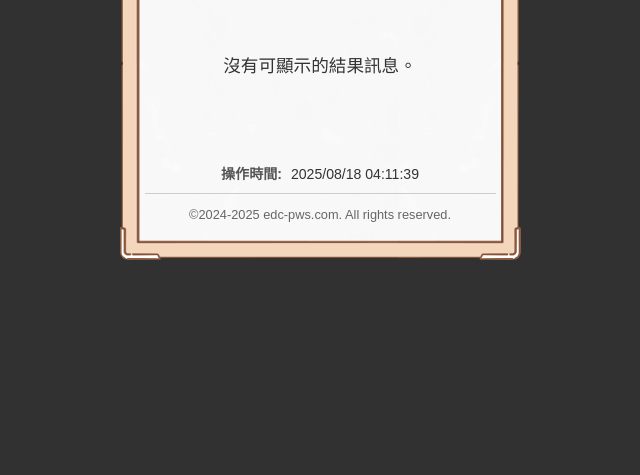
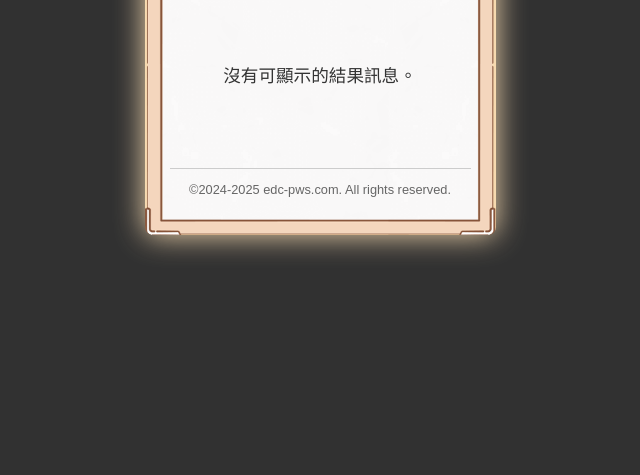
Before and after one commit to ed0910439/api_result, a plain HTML site: page result.html in a window 1280 px wide. Shown: the part 325-800 px from the top of the page, without its empty margins (320-960 px from the left). Drawn offline with Linux system fonts and the light colour scheme.

```diff
--- a/result.html
+++ b/result.html
@@ -16,48 +16,46 @@
         }
 
         .form-container {
-            background-image: url('./service_bg.png'); /* 將 YOUR_IMAGE_URL_HERE 替換為您的圖片網址 */
-            background-repeat: no-repeat; /* 防止圖片重複平鋪 */
-            background-size: cover; /* 縮放圖片以完整覆蓋容器 */
-            background-position: center; /* 將圖片置於容器中央 */
-            padding: 25px;
-            /* box-shadow: 0 0 30px #f7dab0; <-- 陰影已移到 .inner-container */
+            background-image: url('./service_bg.png'); /* 替換為您的圖片網址 */
+            background-repeat: no-repeat;
+            background-size: cover;
+            background-position: center;
+            background-color:#f7dab0;
+            box-shadow: 0 0 30px #f7dab0; /* 陰影應用於此外部容器 */
             border-radius: 8px;
             text-align: center;
             width: 351px;
             height: 320px;
             display: flex;
             flex-direction: column;
-            justify-content: space-between;
-            /* 移除這裡的 box-shadow */
         }
 
-        /* 新增的內部容器，用於承載內容和陰影 */
-        .inner-container {
-            background-color: transparent; /* 內部容器背景透明，讓圖片顯示 */
-            padding: 0; /* 內部容器不需要額外內邊距 */
-            //box-shadow: 0 0 30px #f7dab0; /* 將陰影應用到這個容器 */
-            border-radius: 8px; /* 保持圓角 */
-            height: 100%; /* 讓內部容器填滿 form-container 的高度 */
-            width: 100%; /* 讓內部容器填滿 form-container 的寬度 */
+        /* 這個內部容器用於提供內容的內邊距，並管理內容佈局 */
+        .content-area-wrapper {
+            flex-grow: 1;
             display: flex;
             flex-direction: column;
             justify-content: space-between;
+            padding: 25px; /* 在這裡應用內邊距，創造內容與圖片邊緣的空間 */
+            box-sizing: border-box; /* 確保 padding 包含在 width/height 計算中 */
+            border-radius: 8px; /* 匹配外部容器的圓角 */
+            /* 背景保持透明，以顯示 form-container 的背景圖片 */
         }
 
         h1 {
             color: #333;
-            margin-top: 20px;
+            margin-top: 0; /* 重置 h1 的上邊距，因為 padding 已在父元素上 */
             margin-bottom: 15px;
         }
 
-        .content-wrapper {
+        /* 這個 div 專門用於顯示訊息/錯誤/預設內容 */
+        .main-message-display {
             flex-grow: 1;
             display: flex;
             flex-direction: column;
-            justify-content: center;
-            align-items: center;
-            padding: 10px 0;
+            justify-content: center; /* 垂直居中內容 */
+            align-items: center; /* 水平居中內容 */
+            padding: 10px 0; /* 訊息內容的內部間距 */
         }
 
         .result-item {
@@ -73,36 +71,32 @@
         }
 
         footer {
-            margin-top: 20px;
+            margin-top: auto; /* 將頁腳推到 content-area-wrapper 的底部 */
             font-size: 0.8em;
             color: #666;
+            width: 100%; /* 確保頁腳佔據其父元素的全部寬度 */
         }
         footer hr {
             border: none;
             border-top: 1px solid #ccc;
             margin: 10px 0;
         }
-        .footer-info {
-            margin-bottom: 10px;
-        }
+        /* .footer-info 類別已不再需要，因為時間和 IP 元素已被移除 */
     </style>
 </head>
 <body>
     <div class="form-container">
-        <div class="inner-container"> <!-- 新增的內部容器 -->
-            <h1>作廢發票預約通知</h1>
-            <div class="content-wrapper" id="result">
-                <!-- 訊息或錯誤結果將會在這裡顯示 -->
+        <div class="content-area-wrapper">
+            <h1>API 處理結果</h1>
+            <div class="main-message-display" id="result">
+                <!-- 結果訊息將會在這裡顯示 -->
             </div>
 
             <footer>
-                <div class="footer-info" id="footer-details">
-                    <!-- 時間和 IP 將會在這裡顯示 -->
-                </div>
                 <hr />
                 <p>©2024-2025 edc-pws.com. All rights reserved.</p>
             </footer>
-        </div> <!-- inner-container 結束 -->
+        </div>
     </div>
 
     <script>
@@ -114,55 +108,57 @@
             return results === null ? '' : decodeURIComponent(results[1].replace(/\+/g, ' '));
         }
 
+        // 定義回應代碼到訊息的映射 (與 Apps Script 中的 MESSAGES 保持一致)
+        const RESPONSE_MESSAGES = {
+            // 成功類 (1xx)
+            100: { type: 'success', label: '訊息:', message: '預約成功。' },
+            101: { type: 'success', label: '訊息:', message: '今日通知觸發器已設定，請勿重複預約。' },
+            102: { type: 'success', label: '訊息:', message: '通知已立即發送。' },
+            103: { type: 'success', label: '訊息:', message: '今日通知已發送。' },
+            104: { type: 'success', label: '訊息:', message: '已成功取消預約。' },
+
+            // 錯誤類 (2xx - 用戶操作/時間相關)
+            200: { type: 'error', label: '錯誤:', message: '非系統服務時間 (服務時間為 1:00 至 3:00)。' },
+            201: { type: 'error', label: '錯誤:', message: '連結已過期，請點擊 Line 官方帳號最新訊息中的連結。' },
+            202: { type: 'error', label: '錯誤:', message: '無效的操作。' },
+            203: { type: 'error', label: '錯誤:', message: '取消失敗：已過通知發送時間，無法取消。' },
+            204: { type: 'error', label: '錯誤:', message: '取消失敗：目前沒有設定任何預約通知。' },
+            205: { type: 'error', label: '錯誤:', message: '驗證失敗，請重新嘗試。' }, // 新增：驗證碼錯誤或過期
+
+            // 系統錯誤類 (5xx)
+            500: { type: 'error', label: '錯誤:', message: '第三方平台問題，請稍後再試。' },
+            501: { type: 'error', label: '錯誤:', message: '發生系統錯誤，請稍後再試。' }
+        };
+
         var resultContainer = document.getElementById('result');
-        var footerDetailsContainer = document.getElementById('footer-details');
 
-        // 獲取 URL 參數
-        var message = getUrlParameter('message');
-        var error = getUrlParameter('error');
-        var userIp = getUrlParameter('userIp');
+        // 獲取 URL 參數中的 code
+        var responseCode = getUrlParameter('code');
+        var displayMessage = '沒有可顯示的結果訊息。'; // 預設訊息
+        var messageType = 'default'; // 'success', 'error', 'default'
 
-        // 顯示訊息或錯誤
-        if (message) {
-            var messageDiv = document.createElement('div');
-            messageDiv.className = 'result-item';
-            messageDiv.innerHTML = '<span class="label">訊息</span></br> ' + message;
-            resultContainer.appendChild(messageDiv);
-        } else if (error) {
-            var errorDiv = document.createElement('div');
-            errorDiv.className = 'result-item';
-            errorDiv.innerHTML = '<span class="label" style="color: red;">錯誤</br></span> ' + error;
-            resultContainer.appendChild(errorDiv);
-        } else {
-            var defaultDiv = document.createElement('div');
-            defaultDiv.className = 'result-item';
-            defaultDiv.innerHTML = '沒有可顯示的結果訊息。';
-            resultContainer.appendChild(defaultDiv);
+        if (responseCode) {
+            const codeInfo = RESPONSE_MESSAGES[responseCode];
+            if (codeInfo) {
+                displayMessage = codeInfo.message;
+                messageType = codeInfo.type;
+            } else {
+                displayMessage = '未知回應代碼: ' + responseCode;
+                messageType = 'error'; // 未知代碼也視為錯誤
+            }
         }
 
-        // 顯示當前時間
-        var now = new Date();
-        var timeString = now.toLocaleString('zh-TW', {
-            year: 'numeric',
-            month: '2-digit',
-            day: '2-digit',
-            hour: '2-digit',
-            minute: '2-digit',
-            second: '2-digit',
-            hour12: false
-        });
-        var timeDiv = document.createElement('div');
-        timeDiv.className = 'result-item';
-        timeDiv.innerHTML = '<span class="label">操作時間:</span> ' + timeString;
-        footerDetailsContainer.appendChild(timeDiv);
+        var messageDiv = document.createElement('div');
+        messageDiv.className = 'result-item';
 
-        /* 顯示用戶 IP
-        if (userIp) {
-            var ipDiv = document.createElement('div');
-            ipDiv.className = 'result-item';
-            ipDiv.innerHTML = '<span class="label">您的 IP:</span> ' + userIp;
-            footerDetailsContainer.appendChild(ipDiv);
-        }*/
+        if (messageType === 'success') {
+            messageDiv.innerHTML = '<span class="label">訊息:</span> ' + displayMessage;
+        } else if (messageType === 'error') {
+            messageDiv.innerHTML = '<span class="label" style="color: red;">錯誤:</span> ' + displayMessage;
+        } else {
+            messageDiv.innerHTML = displayMessage; // 顯示預設訊息
+        }
+        resultContainer.appendChild(messageDiv);
     </script>
 </body>
 </html>
```
Also changed, not shown: index.html (+45 -10 lines).
